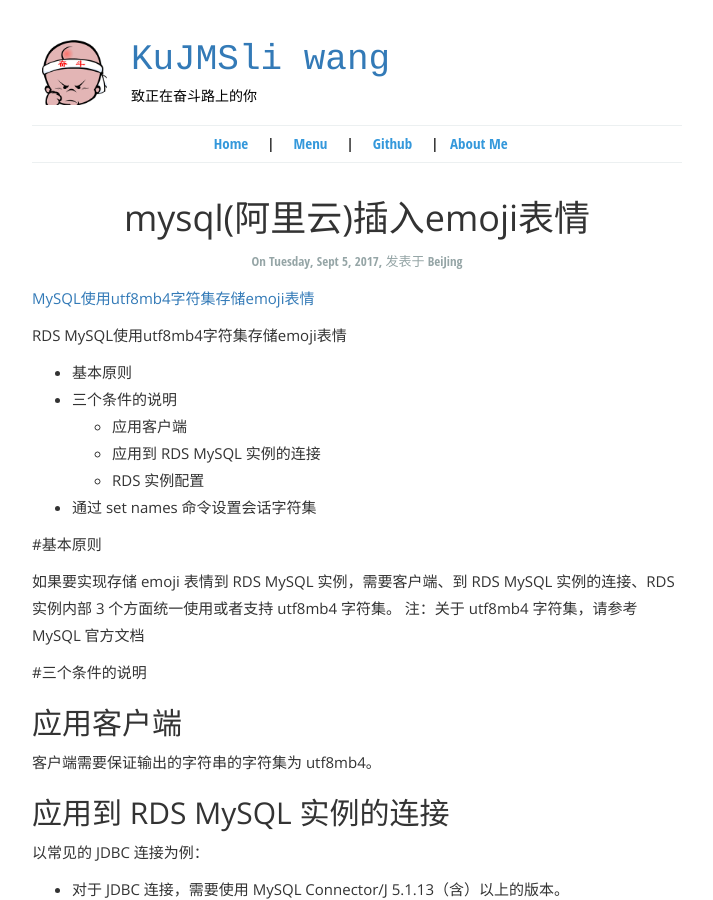
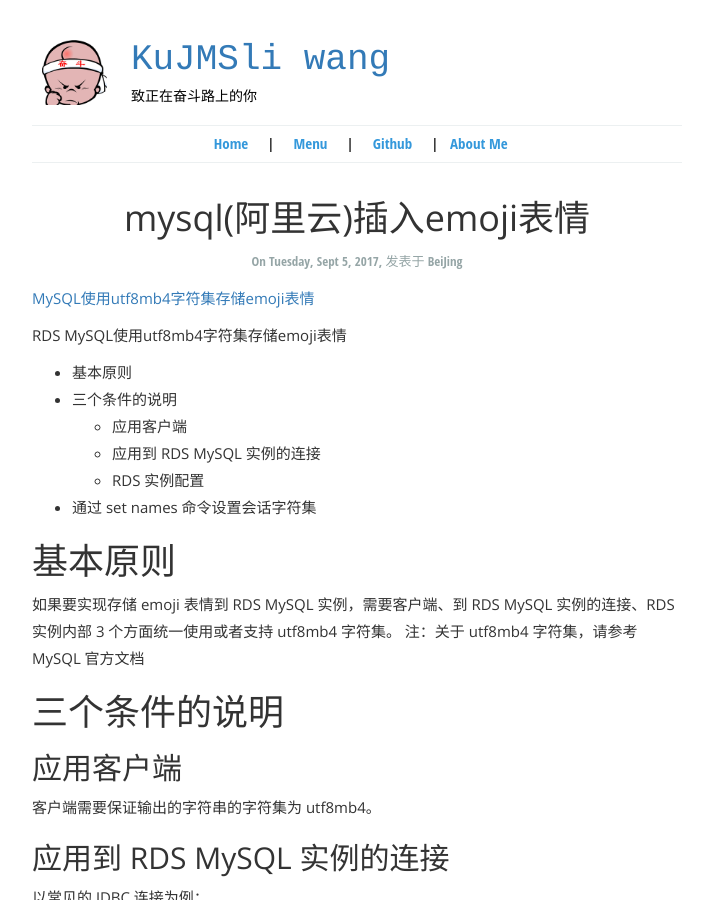
Before and after one commit to KuJMSliwang/KuJMSliwang.github.io, a Jekyll site: the page built from _posts/2017-09-05-Getting-Started.md, in a window 1280 px wide and 900 px high. Shown: the whole window, without its empty margins (283-996 px from the left). Built offline with Jekyll 4.4.1, drawn with Linux system fonts in a browser that asks for light colours.

Commit message:
em表情总结

```diff
--- a/_posts/2017-09-05-Getting-Started.md
+++ b/_posts/2017-09-05-Getting-Started.md
@@ -19,12 +19,12 @@
     - RDS 实例配置
 -  通过 set names 命令设置会话字符集
 
-#基本原则
+# 基本原则
 
 如果要实现存储 emoji 表情到 RDS MySQL 实例，需要客户端、到 RDS MySQL 实例的连接、RDS 实例内部 3 个方面统一使用或者支持 utf8mb4 字符集。
 注：关于 utf8mb4 字符集，请参考 MySQL 官方文档
 
-#三个条件的说明
+# 三个条件的说明
 
 ## 应用客户端
 
@@ -34,20 +34,20 @@
 
 以常见的 JDBC 连接为例：
 
-- 对于 JDBC 连接，需要使用 MySQL Connector/J 5.1.13（含）以上的版本。
+对于 JDBC 连接，需要使用 MySQL Connector/J 5.1.13（含）以上的版本。
 
-- JDBC 的连接串中，建议不配置 characterEncoding 选项。
+JDBC 的连接串中，建议不配置 characterEncoding 选项。
 
 注：关于 MySQL Connector/J 5.1.13，请参考 MySQL 官方 Release Notes
 
 ## RDS 实例配置
 
-Step 1. 在控制台  参数配置 中修改 character_set_server 参数为 utf8mb4。
+### Step 1. 在控制台  参数配置 中修改 character_set_server 参数为 utf8mb4。
 
-Step 2. 设置库的字符集为 utf8mb4
+### Step 2. 设置库的字符集为 utf8mb4
 
 
-Step 3. 设置表的字符集为 utf8mb4
+### Step 3. 设置表的字符集为 utf8mb4
 
 # 通过 set names 命令设置会话字符集
 
```
